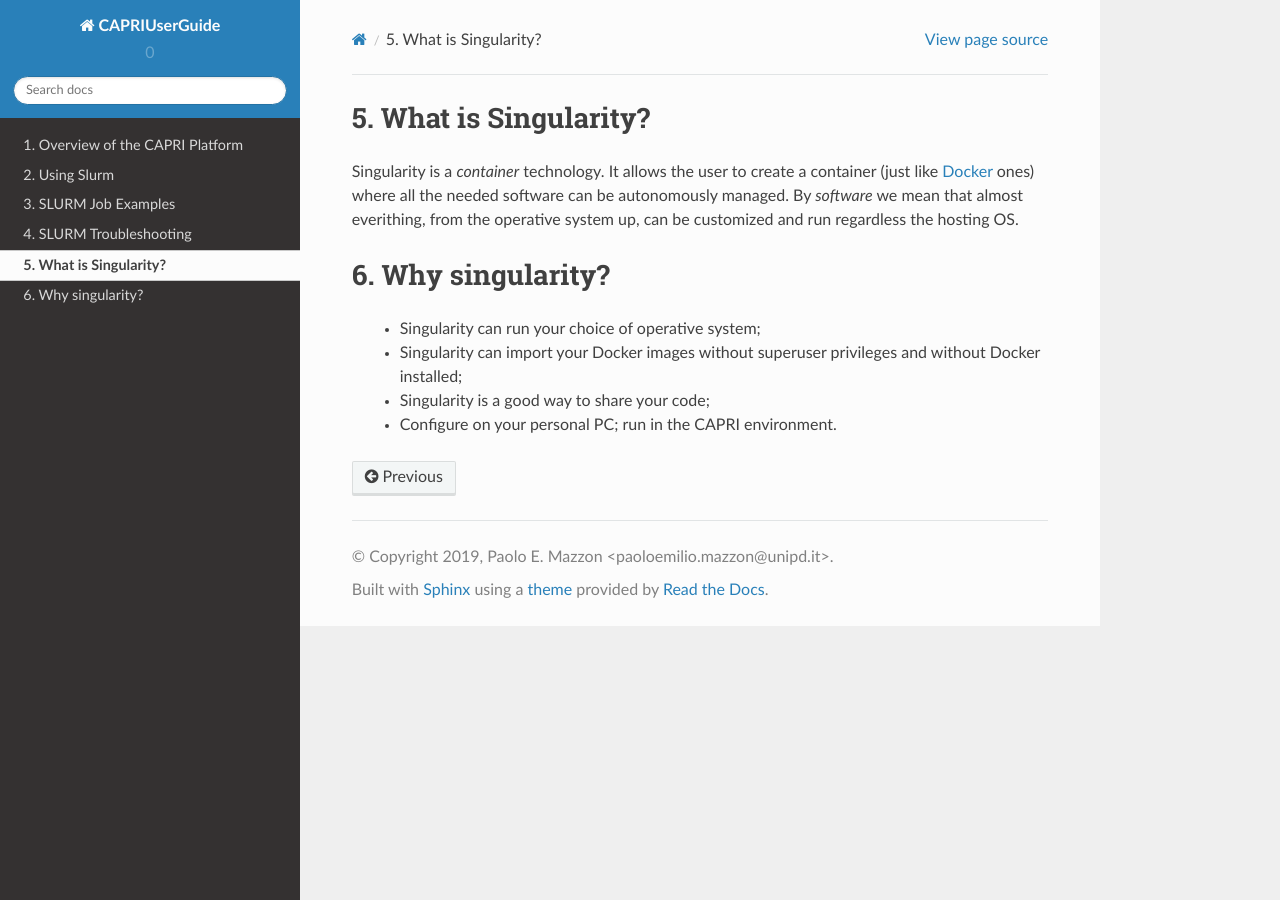
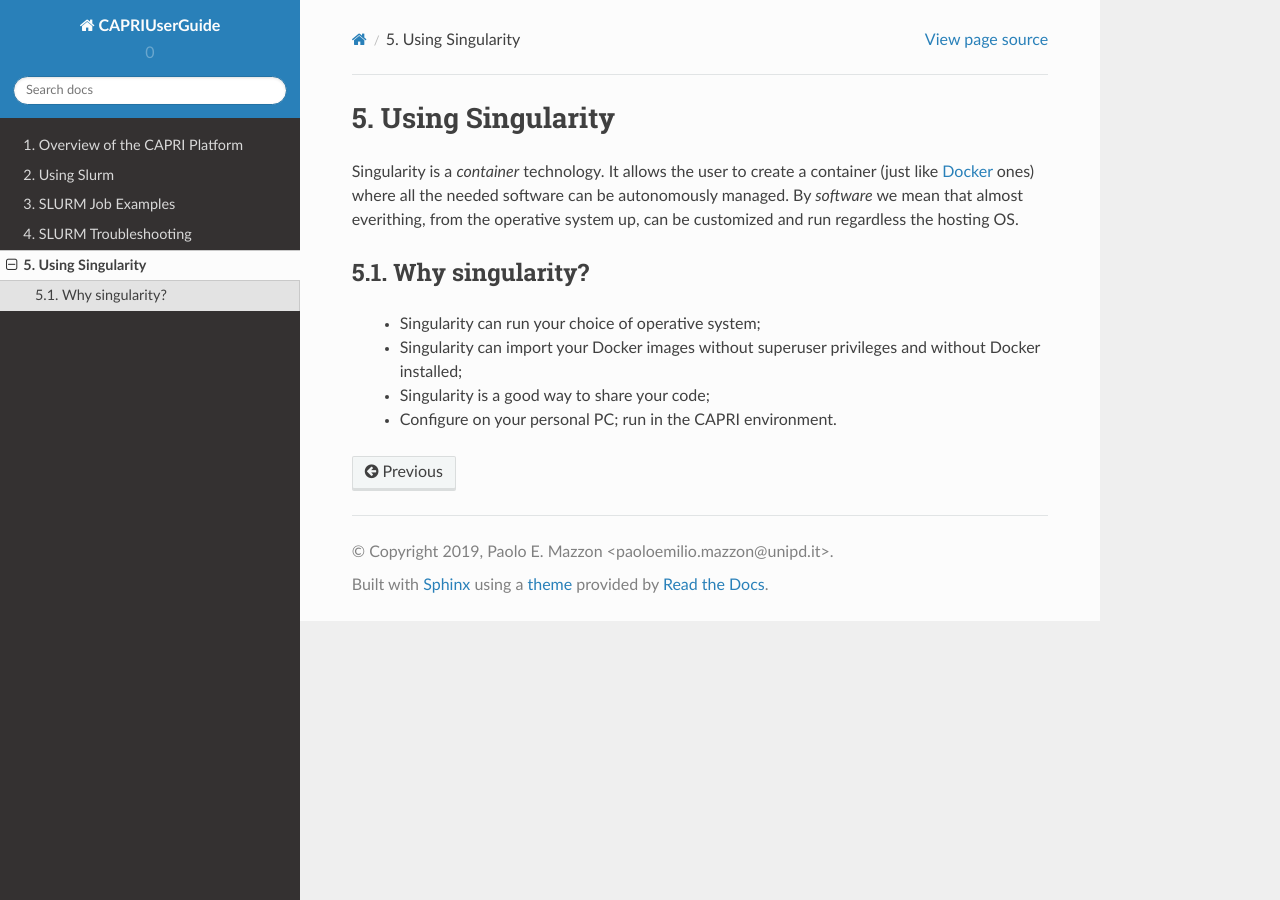
Before and after one commit to pemazzon/CAPRIUserGuide, a Sphinx documentation site: the page built from docs/UsingSingularity.rst, in a window 1280 px wide. Built offline with Sphinx 7.4.7 and the Read the Docs theme 2.0.0, drawn with Linux system fonts in a browser that asks for light colours; pages that are not in the unit, such as notebooks, are missing from menus.

Commit message:
Initial singularity documentation

```diff
--- a/docs/UsingSingularity.rst
+++ b/docs/UsingSingularity.rst
@@ -1,5 +1,5 @@
-What is Singularity?
---------------------
+Using Singularity
+-----------------
 
 .. _whatsingularity:
 
@@ -10,7 +10,7 @@ almost everithing, from the operative system up, can be customized and
 run regardless the hosting OS.
 
 Why singularity?
-----------------
+^^^^^^^^^^^^^^^^
 
   * Singularity can run your choice of operative system;
   * Singularity can import your Docker images without superuser privileges
```
